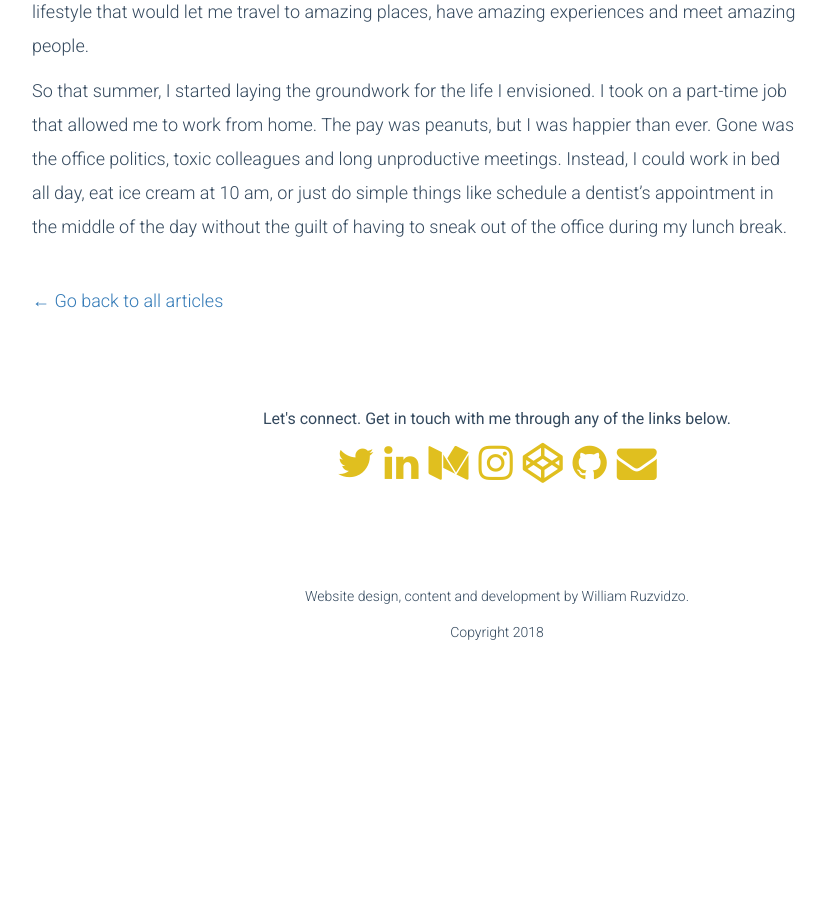
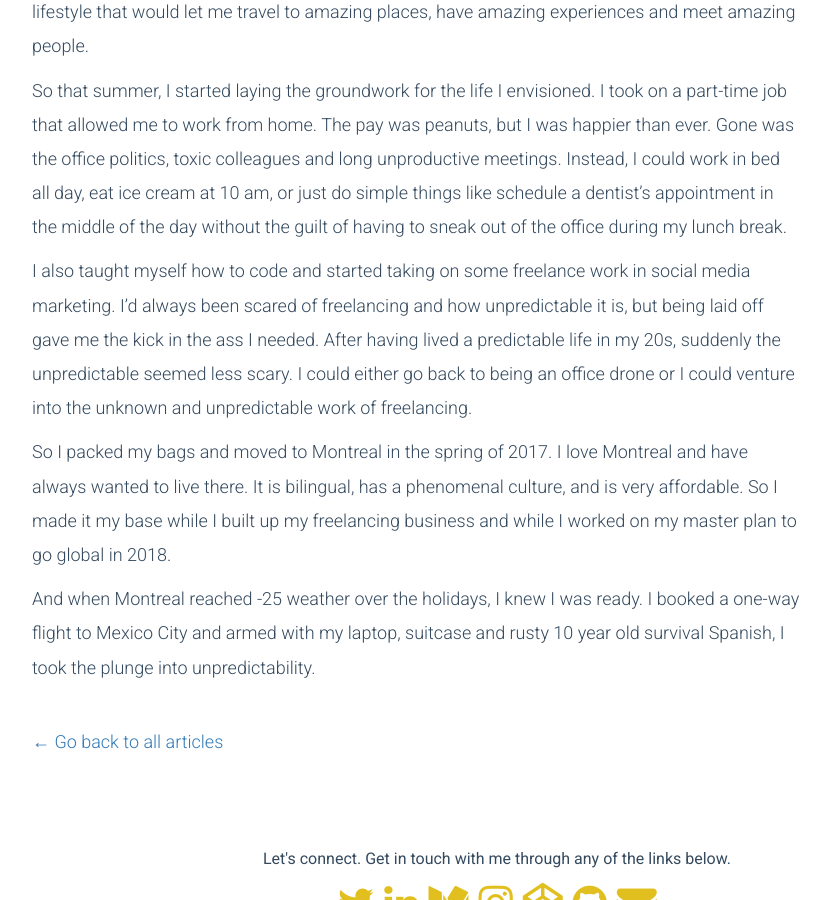
Before and after one commit to WilliamRuz/website, a Jekyll site: the page built from _posts/2018-01-05-Why-Being-Laid-Off-Was-The-Best-Thing-That-Happened-To-Me.md, in a window 1280 px wide and 900 px high, scrolled down 1288 px. Shown: the whole window, without its empty margins (143-973 px from the left). Built offline with Jekyll 4.4.1, drawn with Linux system fonts in a browser that asks for light colours; before the commit the page ends 2094 px from its top, so only the background shows below that.

Commit message:
Update 2018-01-05-Why-Being-Laid-Off-Was-The-Best-Thing-That-Happened-To-Me.md

```diff
--- a/_posts/2018-01-05-Why-Being-Laid-Off-Was-The-Best-Thing-That-Happened-To-Me.md
+++ b/_posts/2018-01-05-Why-Being-Laid-Off-Was-The-Best-Thing-That-Happened-To-Me.md
@@ -15,3 +15,9 @@ To be honest, I was fed up with the office politics and the constant grind and r
 So when I was laid off from my job in the summer of 2016, it felt like the universe had thrown me a life raft. That’s when I decided, "Fuck it. I'm going to live life on my own terms." And that involved working where I want, when I want and for who I want. I wanted to live a location independent lifestyle that would let me travel to amazing places, have amazing experiences and meet amazing people.
 
 So that summer, I started laying the groundwork for the life I envisioned. I took on a part-time job that allowed me to work from home. The pay was peanuts, but I was happier than ever. Gone was the office politics, toxic colleagues and long unproductive meetings. Instead, I could work in bed all day, eat ice cream at 10 am, or just do simple things like schedule a dentist's appointment in the middle of the day without the guilt of having to sneak out of the office during my lunch break.
+
+I also taught myself how to code and started taking on some freelance work in social media marketing. I’d always been scared of freelancing and how unpredictable it is, but being laid off gave me the kick in the ass I needed. After having lived a predictable life in my 20s, suddenly the unpredictable seemed less scary. I could either go back to being an office drone or I could venture into the unknown and unpredictable work of freelancing.
+
+So I packed my bags and moved to Montreal in the spring of 2017. I love Montreal and have always wanted to live there. It is bilingual, has a phenomenal culture, and is very affordable. So I made it my base while I built up my freelancing business and while I worked on my master plan to go global in 2018.
+
+And when Montreal reached -25 weather over the holidays, I knew I was ready. I booked a one-way flight to Mexico City and armed with my laptop, suitcase and rusty 10 year old survival Spanish, I took the plunge into unpredictability.
```
